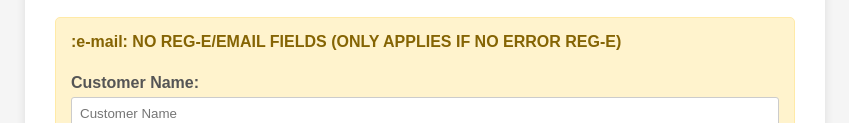
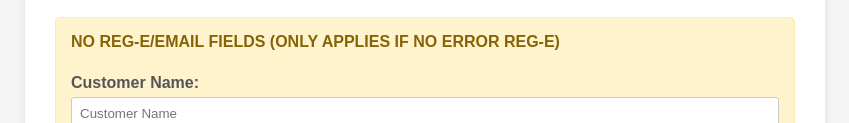
Before and after one commit to Annotation-remitly/remitly-notes, a plain HTML site: page index.html in a window 1280 px wide. Shown: the part 2169-2292 px from the top of the page, without its empty margins (215-1064 px from the left). Drawn offline with Linux system fonts and the light colour scheme.

Commit message:
Update index.html

```diff
--- a/index.html
+++ b/index.html
@@ -109,7 +109,7 @@
         </div>
 
         <div class="section" style="background: #FFF3CD; border-color: #FFEAA7;">
-            <strong style="color: #856404;">:e-mail: NO REG-E/EMAIL FIELDS (ONLY APPLIES IF NO ERROR REG-E)</strong><br>
+            <strong style="color: #856404;">NO REG-E/EMAIL FIELDS (ONLY APPLIES IF NO ERROR REG-E)</strong><br>
             <strong>Customer Name:</strong> <input type="text" id="customer-name" placeholder="Customer Name"><br>
             <strong>Date of Error:</strong> <input type="text" id="error-date" placeholder="date of error assertion"><br>
             <strong>Error Reported:</strong> <textarea id="error-reported" placeholder="error reported"></textarea><br>
```
